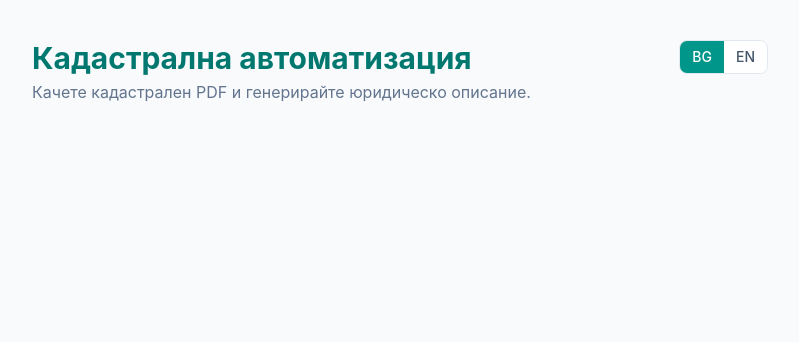
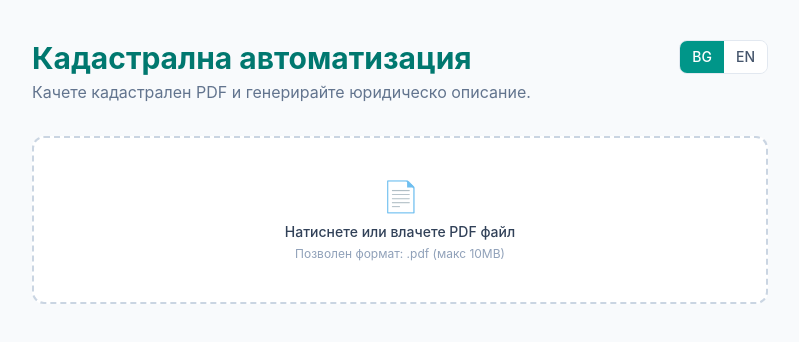
Before and after one commit to Misho-1019/Cadastral-Doc-Automation, a React (Vite) app in the folder frontend/: page / in a window 1280 px wide. Shown: the top 342 px of the page, without its empty margins (240-1039 px from the left). Built offline with nearby package versions, Linux system fonts and the light colour scheme.

Commit message:
Add file drop zone with drag-and-drop and validation

```diff
--- a/frontend/src/App.jsx
+++ b/frontend/src/App.jsx
@@ -1,13 +1,39 @@
 import { useState } from "react";
 import Header from "./components/Header.jsx";
+import FileDropZone from "./components/FileDropZone.jsx";
+import { FILE_SIZE_LIMIT } from "./constants.js";
+import { t } from "./i18n.js";
 
 function App() {
   const [lang, setLang] = useState("bg");
+  const [file, setFile] = useState(null);
+  const [fileError, setFileError] = useState(null);
+
+  const handleFileSelect = (selectedFile) => {
+    if (!selectedFile) {
+      setFileError(t(lang, "fileTooLarge"));
+      return;
+    }
+    setFile(selectedFile);
+    setFileError(null);
+  };
+
+  const handleFileRemove = () => {
+    setFile(null);
+    setFileError(null);
+  };
 
   return (
     <main className="min-h-screen bg-slate-50">
       <div className="mx-auto max-w-3xl px-4 py-10">
         <Header lang={lang} onLanguageChange={setLang} />
+        <FileDropZone
+          lang={lang}
+          file={file}
+          onFileSelect={handleFileSelect}
+          onFileRemove={handleFileRemove}
+          error={fileError}
+        />
       </div>
     </main>
   );
--- /dev/null
+++ b/frontend/src/components/FileDropZone.jsx
@@ -0,0 +1,111 @@
+import { useState, useRef, useCallback } from "react";
+import { t } from "../i18n.js";
+import { FILE_SIZE_LIMIT } from "../constants.js";
+
+export default function FileDropZone({ lang, file, onFileSelect, onFileRemove, error }) {
+  const [isDragging, setIsDragging] = useState(false);
+  const inputRef = useRef(null);
+
+  const handleFile = useCallback((selectedFile) => {
+    if (!selectedFile || selectedFile.type !== "application/pdf") {
+      return;
+    }
+    if (selectedFile.size > FILE_SIZE_LIMIT) {
+      onFileSelect(null);
+      return;
+    }
+    onFileSelect(selectedFile);
+  }, [onFileSelect]);
+
+  const handleDragOver = useCallback((e) => {
+    e.preventDefault();
+    e.stopPropagation();
+    setIsDragging(true);
+  }, []);
+
+  const handleDragLeave = useCallback((e) => {
+    e.preventDefault();
+    e.stopPropagation();
+    setIsDragging(false);
+  }, []);
+
+  const handleDrop = useCallback((e) => {
+    e.preventDefault();
+    e.stopPropagation();
+    setIsDragging(false);
+    const droppedFile = e.dataTransfer.files?.[0];
+    if (droppedFile) {
+      handleFile(droppedFile);
+    }
+  }, [handleFile]);
+
+  const handleInputChange = useCallback((e) => {
+    const selectedFile = e.target.files?.[0];
+    if (selectedFile) {
+      handleFile(selectedFile);
+    }
+  }, [handleFile]);
+
+  const exceedsSize = file && file.size > FILE_SIZE_LIMIT;
+
+  return (
+    <div className="space-y-3">
+      {!file ? (
+        <label
+          onDragOver={handleDragOver}
+          onDragLeave={handleDragLeave}
+          onDrop={handleDrop}
+          className={`flex cursor-pointer flex-col items-center justify-center rounded-xl border-2 border-dashed px-6 py-10 text-center transition-colors ${
+            isDragging
+              ? "border-teal-400 bg-teal-50"
+              : "border-slate-300 bg-white hover:border-teal-300 hover:bg-teal-50/50"
+          }`}
+        >
+          <span className="text-3xl mb-2">📄</span>
+          <p className="text-sm font-medium text-slate-700">
+            {t(lang, "uploadLabel")}
+          </p>
+          <p className="mt-1 text-xs text-slate-400">
+            {t(lang, "acceptedFormat")}
+          </p>
+          <input
+            ref={inputRef}
+            type="file"
+            accept="application/pdf"
+            onChange={handleInputChange}
+            className="hidden"
+          />
+        </label>
+      ) : (
+        <div className="flex items-center justify-between rounded-xl border border-teal-200 bg-teal-50 px-4 py-3">
+          <div className="flex items-center gap-3 min-w-0">
+            <span className="text-lg shrink-0">📄</span>
+            <div className="min-w-0">
+              <p className="text-sm font-medium text-teal-800 truncate">
+                {file.name}
+              </p>
+              <p className="text-xs text-teal-600">
+                {(file.size / 1024 / 1024).toFixed(2)} MB
+              </p>
+            </div>
+          </div>
+          <button
+            type="button"
+            onClick={onFileRemove}
+            className="shrink-0 rounded-lg border border-teal-300 px-3 py-1 text-sm text-teal-700 hover:bg-teal-100 transition-colors"
+          >
+            {t(lang, "remove")}
+          </button>
+        </div>
+      )}
+
+      {exceedsSize && (
+        <p className="text-sm text-red-600">{t(lang, "fileTooLarge")}</p>
+      )}
+
+      {error && !exceedsSize && (
+        <p className="text-sm text-red-600">{error}</p>
+      )}
+    </div>
+  );
+}
```
